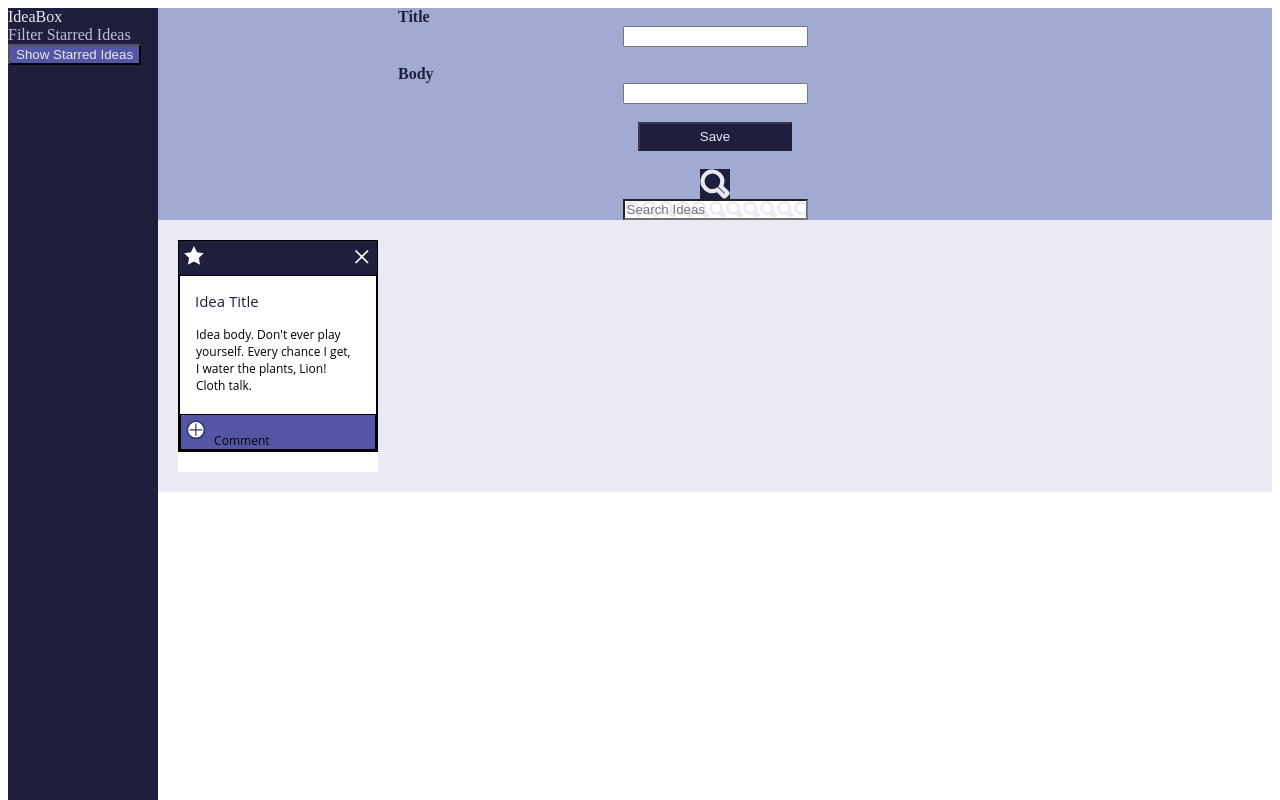
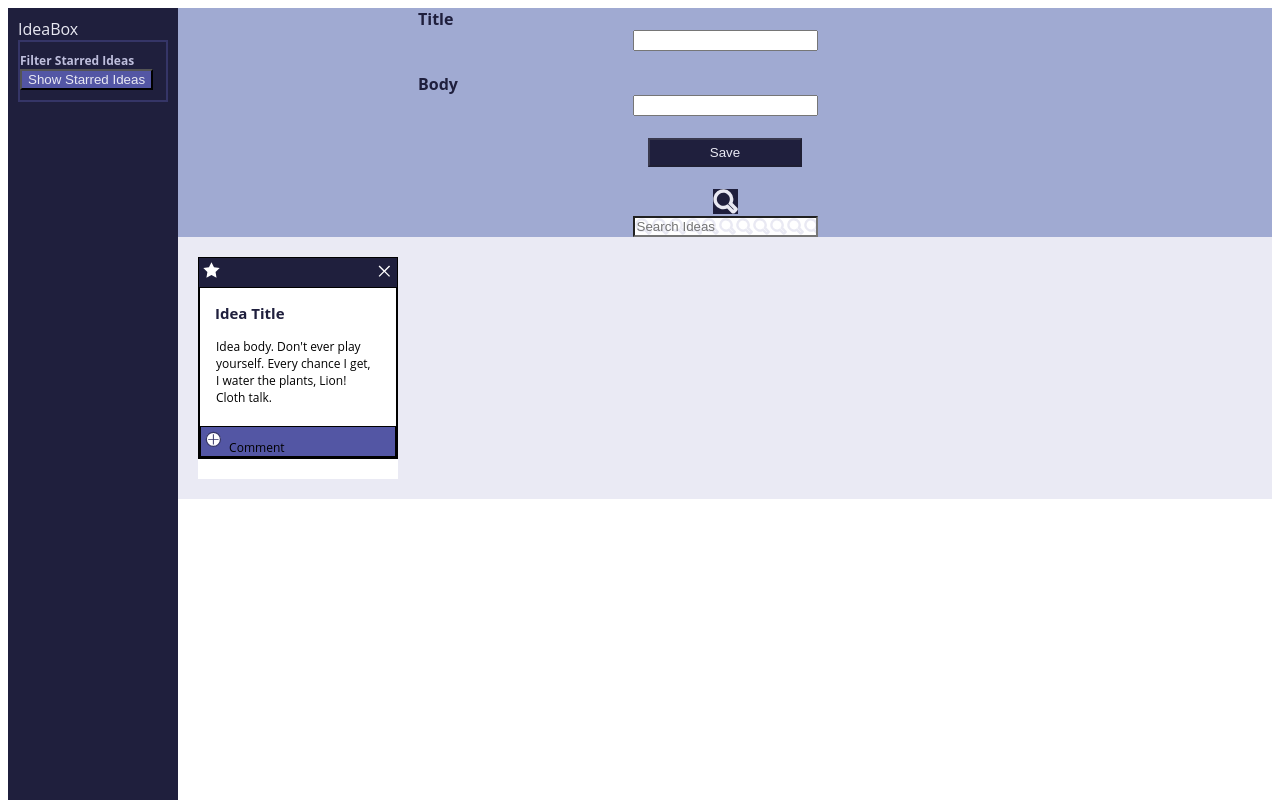
Before and after one commit to Mrcolin99/ideabox-project, a plain HTML site: page index.html in a window 1280 px wide. Shown: the top 800 px of the page. Drawn offline with Linux system fonts and the light colour scheme.

Commit message:
Refactor: correct more HTML and CSS

```diff
--- a/index.html
+++ b/index.html
@@ -6,7 +6,7 @@
     </head>
     <body>
         <section class="nav-bar white-font">IdeaBox
-            <nav class="lBlue-font">Filter Starred Ideas
+            <nav class="filter-sec">Filter Starred Ideas
               <button class="white-font lBlue-bg starredIdea">Show Starred Ideas</button>
                 <!-- add link to show starred ideas page <a href=""></a> -->
             </nav>
--- a/styles.css
+++ b/styles.css
@@ -1,10 +1,20 @@
+html {
+  font-family: 'open sans', sans-serif;
+
+}
+
 .white-font {
   color: #E9E9F3;
   background-color: #1F1F3D;
 }
 
-.lBlue-font {
-  color: #BFBFDD
+.filter-sec {
+  border: solid 2px;
+  border-color: #353567;
+  color: #BFBFDD;
+  font-size: 12px;
+  font-weight: bold;
+  padding: 10px 0px 10px 0px;
 }
 
 .lBlue-bg {
@@ -18,6 +28,7 @@ justify-content: flex-start;
   align-items: flex-start;
   width: 150px;
   height: 1000px;
+  padding: 10px;
   float: left;
   background-color: #1F1F3D;
 }
@@ -56,8 +67,8 @@ background-image: url(assets/search.svg);
 
 .grid {
   display: grid;
-  font-family: 'open sans';
-  grid-area: cardsContainer;
+  /* font-family: 'open sans'; */
+  grid-area: '.card';
   background-color: #EAEAF4;
   grid-template-columns: repeat(3,1fr);
   grid-gap: 20px;
@@ -86,9 +97,9 @@ border: 1px solid green; */
 
 
 .card-title {
-  font-family: Open Sans, Bold;
   color:#1F1F3D;
   font-size:15px;
+  font-weight: bolder;
   padding: 1em;
 }
 
@@ -105,8 +116,8 @@ border: 1px solid green; */
 }
 
 img {
-  height:30px;
-  width:30px;
+  height:25px;
+  width:25px;
 }
 
 .delete {
```
Lines whose indentation alone changed are shown as unchanged.
